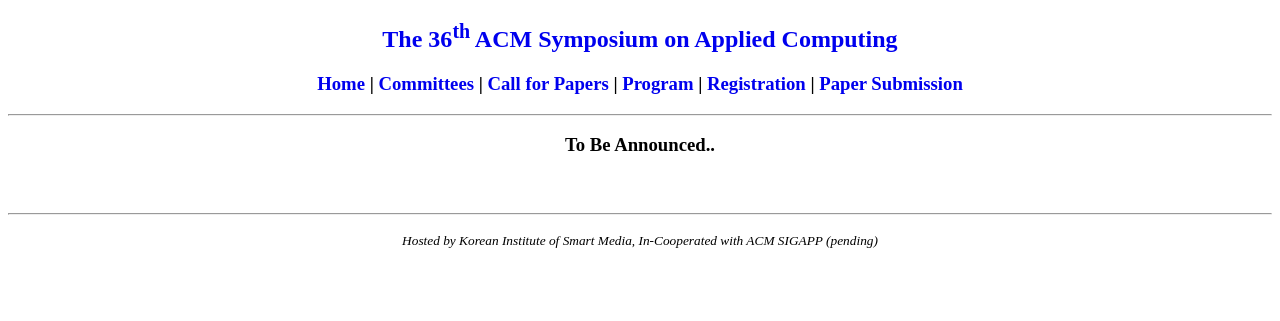
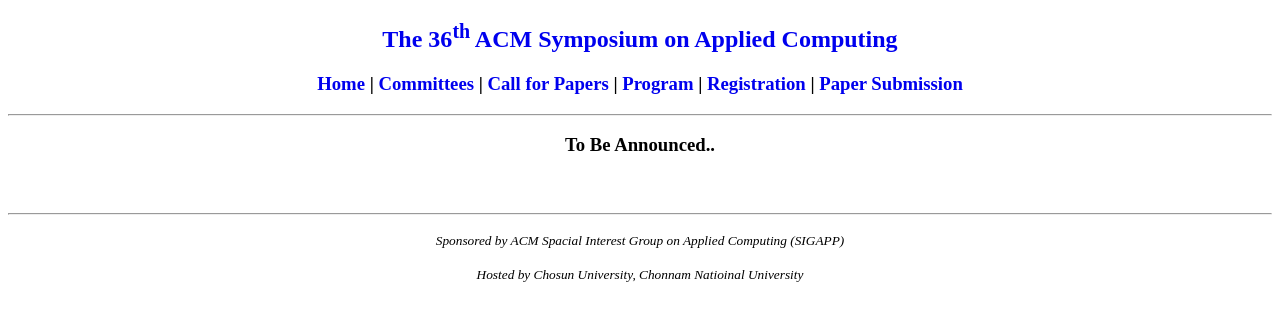
Before and after one commit to sac-dash/2021, a Jekyll site: the page built from program/index.html, in a window 1280 px wide. Shown: the top 321 px of the page. Built offline with Jekyll 4.4.1, drawn with Linux system fonts in a browser that asks for light colours.

Commit message:
Update default.html

```diff
--- a/_layouts/default.html
+++ b/_layouts/default.html
@@ -30,6 +30,7 @@
 
     {{ content }}
 <hr>
-    <p style="text-align:center"><small><i>Hosted by Korean Institute of Smart Media, In-Cooperated with ACM SIGAPP (pending)</i> </small></p>
+    <p style="text-align:center"><small><i>Sponsored by ACM Spacial Interest Group on Applied Computing (SIGAPP)</i> </small></p>
+    <p style="text-align:center"><small><i>Hosted by Chosun University, Chonnam Natioinal University</i> </small></p>
 </body>
 </html>
```
